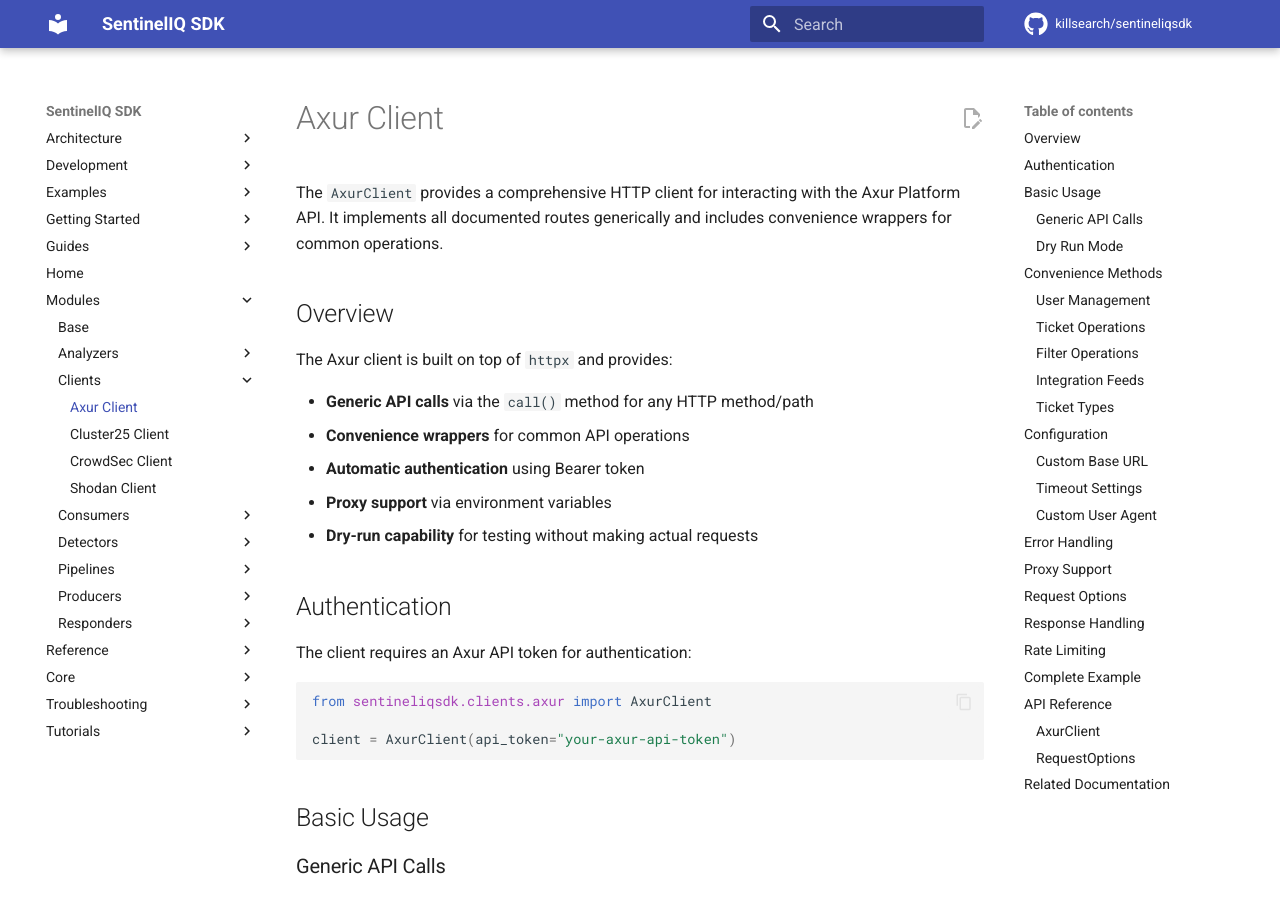
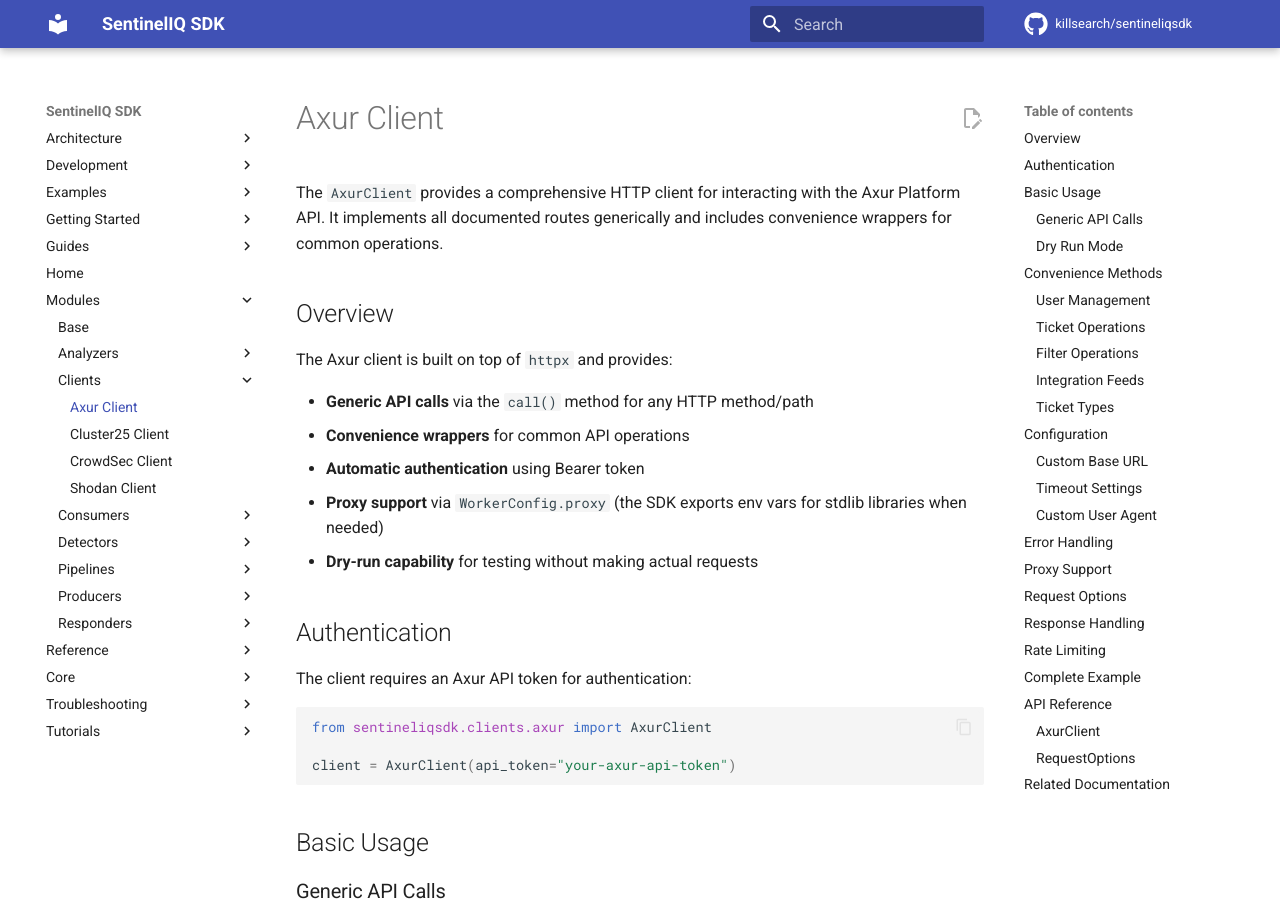
Before and after one commit to killsearch/sentineliqsdk, an MkDocs documentation site: the page built from docs/modulos/clients/axur.md, in a window 1280 px wide and 900 px high. Built offline with MkDocs 1.6.1 and Material for MkDocs 9.7.7, drawn with Linux system fonts in a browser that asks for light colours; comment, search, counter and statistics services are not loaded.

Commit message:
docs(clients): atualizar bullets de proxy para usar WorkerConfig.proxy em Axur e Shodan

```diff
--- a/docs/modulos/clients/axur.md
+++ b/docs/modulos/clients/axur.md
@@ -9,7 +9,7 @@
 - **Generic API calls** via the `call()` method for any HTTP method/path
 - **Convenience wrappers** for common API operations
 - **Automatic authentication** using Bearer token
-- **Proxy support** via environment variables
+- **Proxy support** via `WorkerConfig.proxy` (the SDK exports env vars for stdlib libraries when needed)
 - **Dry-run capability** for testing without making actual requests
 
 ## Authentication
```
Also changed, not shown: docs/modulos/clients/shodan.md (+1 -1 lines).
